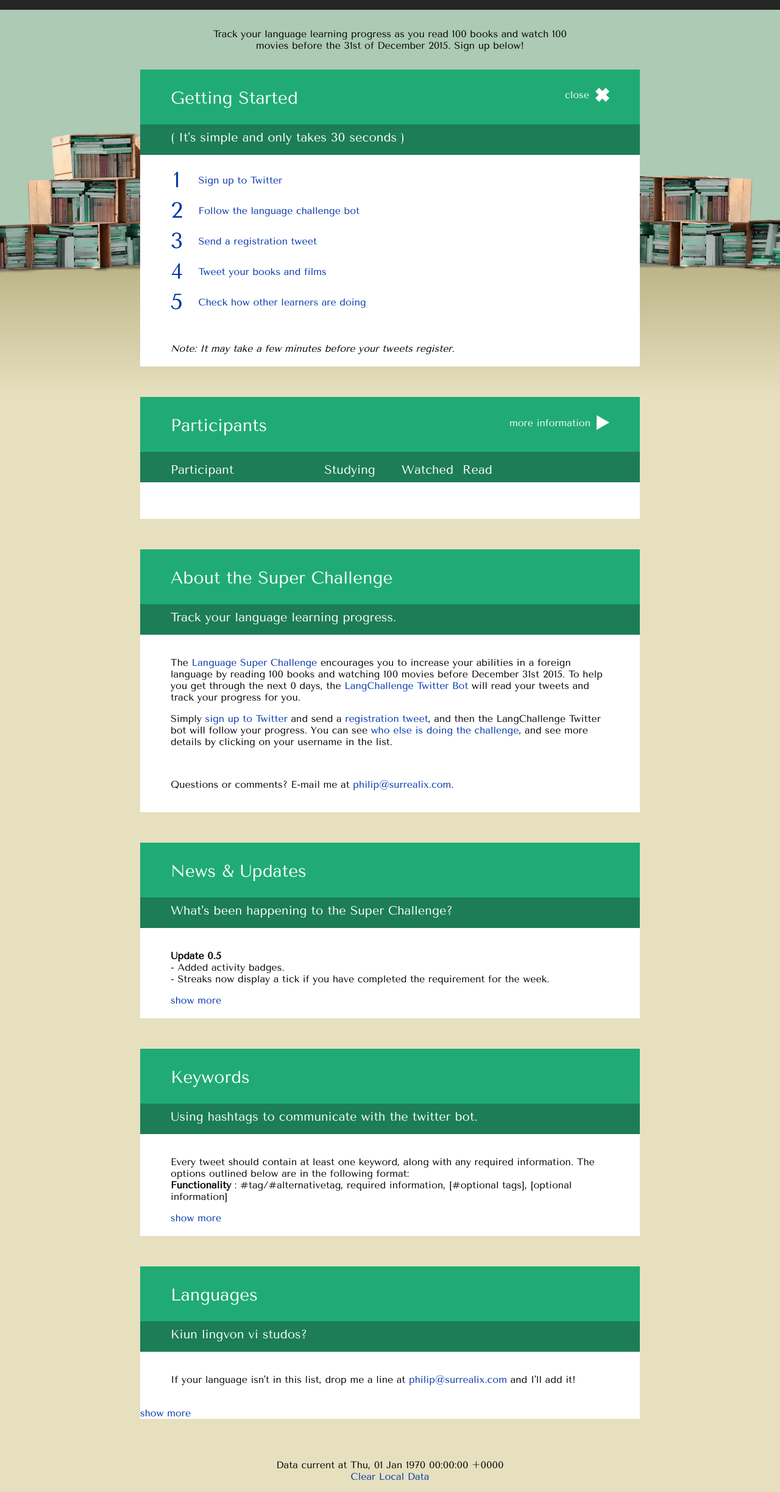
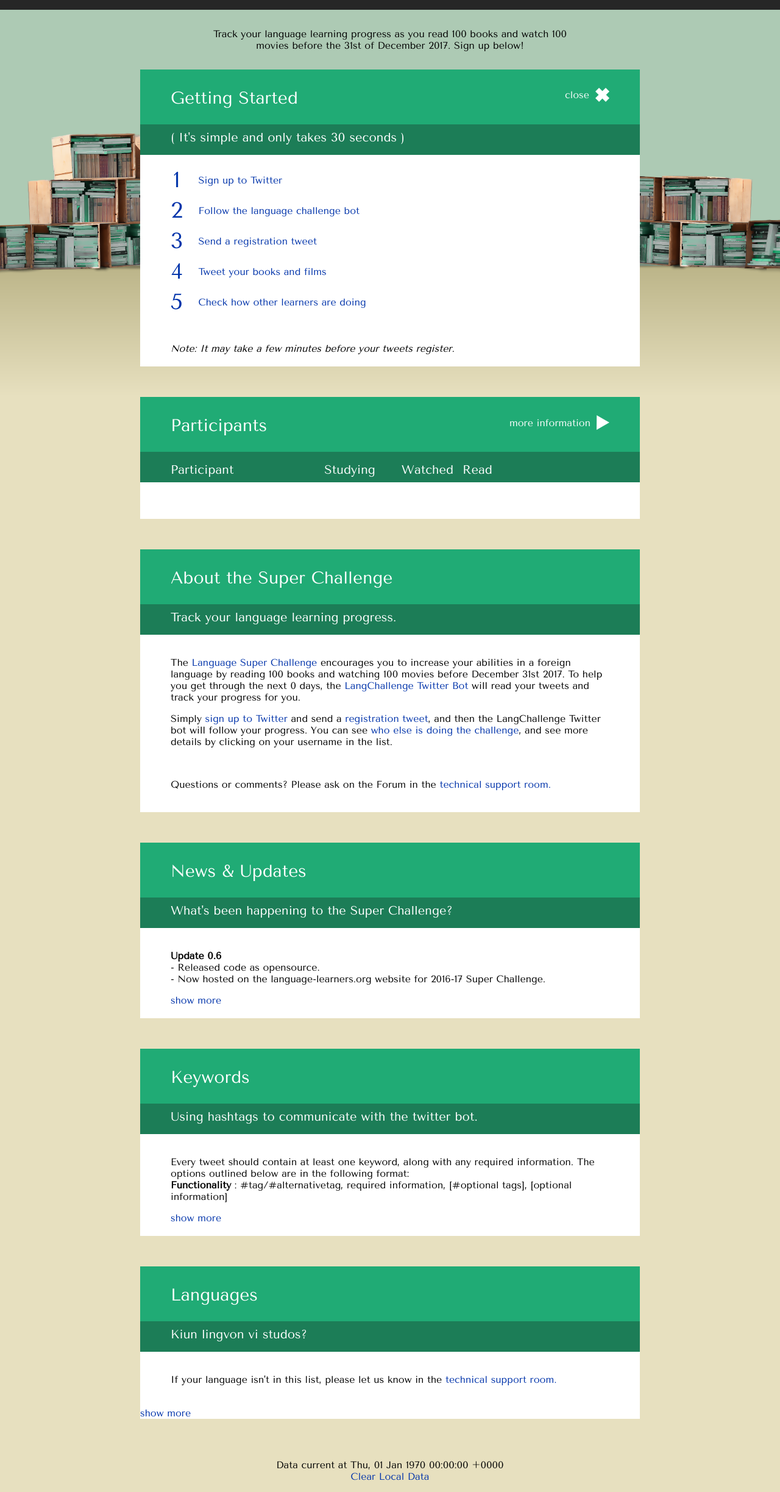
Before and after one commit to language-learners/superchallengebot, a PHP site: page / in a window 1280 px wide. Shown: the part 84-2531 px from the top of the page at 61% size. Run offline with PHP 8.4, Linux system fonts and the light colour scheme; data comes from the database, SQL or seed files in the repository; both versions use the stored data as it was after the commit; lists and menus that the app fills with data are empty.

Commit message:
Updated to version using for 2016/17 Super Challenge

```diff
--- a/autoupdate.php
+++ b/autoupdate.php
@@ -1,7 +1,7 @@
 <?php
 
 require_once('update.php');
-
+//echo "TESTING = " . $testing;
 update();
 
 ?>
--- a/configuration.php
+++ b/configuration.php
@@ -1,19 +1,19 @@
 <?php
-
 
 /** Test mode Y/N */
 $testing = false ? "_testing" : "";
-define('DEBUGGING', 't');
+define('DEBUGGING', 'f');
+
 
 // ** MySQL settings - You can get this info from your web host ** //
 /** The name of the database for WordPress */
-define('DB_NAME', 'languagechallenge');
+define('DB_NAME', 'xgipubli_sc2016');
 
 /** MySQL database username */
-define('DB_USER', 'root');
+define('DB_USER', 'xgipubli_sc2016');
 
 /** MySQL database password */
-define('DB_PASSWORD', 'Bagg1ns');
+define('DB_PASSWORD', '2EKGDdppWcFeq6K');
 
 /** MySQL hostname */
 define('DB_HOST', 'localhost');
--- a/database.php
+++ b/database.php
@@ -285,7 +285,7 @@ function getUpdateNames($count = 100)
     /* $namesresult = mysqli_query($link, "SELECT UserName FROM Participants  */
     /*     LIMIT ".$lastindex.", ".$count) */
     /*         or die(__FILE__.__LINE__.mysqli_error($link)); */
-    echo "SELECT UserName FROM Participants LIMIT ".$lastindex." ".$count ;
+    // echo "SELECT UserName FROM Participants LIMIT ".$lastindex." ".$count . "\n" ;
     $namesresult = mysqli_query($link, "SELECT UserName FROM Participants
         LIMIT ".$lastindex.", ".$count)
             or die(__FILE__.__LINE__.mysqli_error($link));
--- a/index.php
+++ b/index.php
@@ -30,7 +30,7 @@
 
     <div id='getstarted' class='<?php hideGetStarted(); ?>'>
         <div class='shortdesc'>
-            Track your language learning progress as you read 100 books and watch 100 movies before the 31st of December 2015. Sign up below!
+            Track your language learning progress as you read 100 books and watch 100 movies before the 31st of December 2017. Sign up below!
         </div>
     <div class='panel'>
     <div class='header'>
@@ -83,8 +83,8 @@
         Track your language learning progress.
     </div>
     <div class='content'>
-        <p>The <a href="http://how-to-learn-any-language.com/forum/forum_posts.asp?TID=37888" target='_blank'>Language Super Challenge</a>
-        encourages you to increase your abilities in a foreign language by reading 100 books and watching 100 movies before December 31st 2015.
+        <p>The <a href="http://forum.language-learners.org/viewtopic.php?f=21&t=769" target='_blank'>Language Super Challenge</a>
+        encourages you to increase your abilities in a foreign language by reading 100 books and watching 100 movies before December 31st 2017.
         To help you get through the next <?php printDaysLeft() ?> days, the <a href="https://twitter.com/#!/langchallenge" target='_blank'>
         LangChallenge Twitter Bot</a> will read your tweets and track your progress for you.</p>
 
@@ -92,7 +92,7 @@
             <a href='#keywords'>registration tweet</a>, and then the LangChallenge Twitter bot will follow your progress.
             You can see <a href='#participants'>who else is doing the challenge</a>, and see more details by clicking on your username in the list.</p>
         <br>
-        <p>Questions or comments? E-mail me at <a href="mailto:philip@surrealix.com">philip@surrealix.com</a>.</p>
+        <p>Questions or comments? Please ask on the Forum in the <a href="http://forum.language-learners.org/viewforum.php?f=16"  target='_blank'>technical support room.</a>
     </div>
     </div>
 
@@ -104,11 +104,15 @@
         What's been happening to the Super Challenge?
     </div>
     <div class='content'>
+        <p><span class='subhead'>Update 0.6</span><br>
+            - Released code as opensource.<br>
+            - Now hosted on the language-learners.org website for 2016-17 Super Challenge.<br>
+        </p>
+        <div class='hideable' id='news'>
         <p><span class='subhead'>Update 0.5</span><br>
             - Added activity badges.<br>
             - Streaks now display a tick if you have completed the requirement for the week.<br>
         </p>
-        <div class='hideable' id='news'>
 
        <p><span class='subhead'>Update 0.4</span><br>
             - New ranking algorithms.<br>
@@ -204,8 +208,7 @@
 
    </div>
     <div class='content'>
-        <p>If your language isn't in this list, drop me a line at
-        <a href="mailto:philip@surrealix.com">philip@surrealix.com</a> and I'll add it!</p>
+        <p>If your language isn't in this list, please let us know in the <a href="http://forum.language-learners.org/viewforum.php?f=16" target='_blank'>technical support room.</a>
         <?php printLanguages() ?>
         <a class='toggle' href='#languages'>show more</a>
     </div>
--- a/update.php
+++ b/update.php
@@ -95,13 +95,11 @@ function updateTwitterUsers()
     global $twit;
     $args = array();
     $args['screen_name'] = implode(", ", getUpdateNames(100));;
-   $users = $twit->get('users/lookup', $args);
-
-
+    $users = $twit->get('users/lookup', $args);
     // update each user's information
     foreach($users as $user)
     {
-      echo $user;
+      //echo $user;
         updateParticipant($user->screen_name,
                 $user->name,
                 $user->location,
```
Also changed, not shown: mysql_structure.sql (+9 -0 lines).
